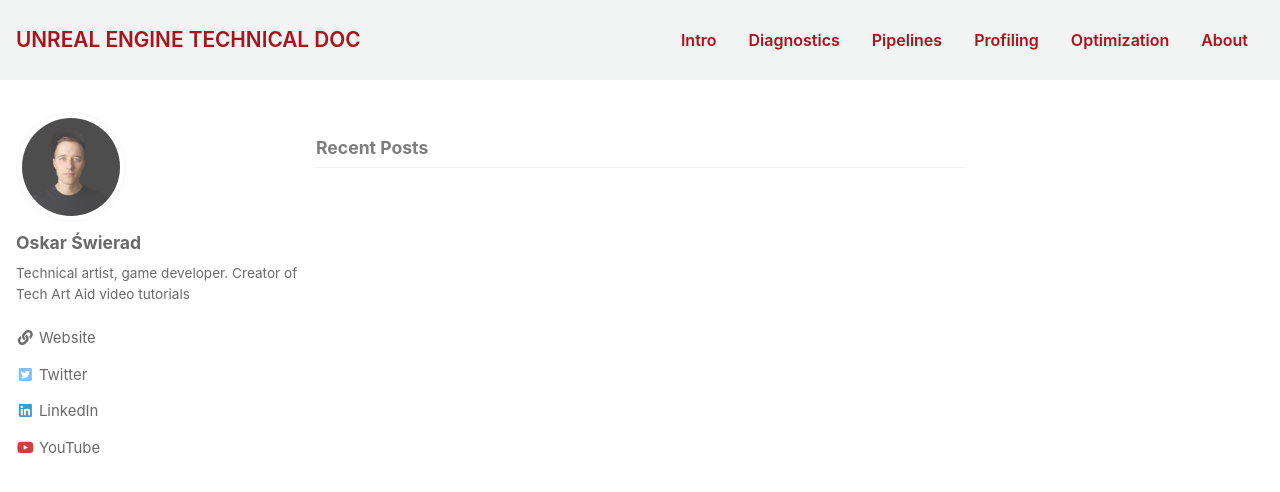
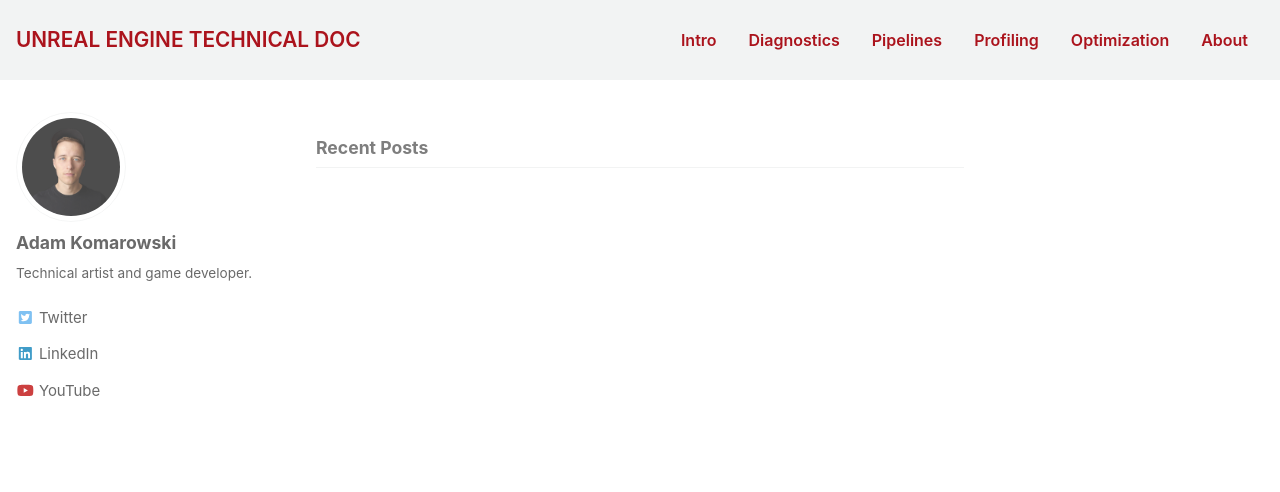
Before and after one commit to AdamKomarowski/unrealtechart, a Jekyll site: the page built from index.html, in a window 1280 px wide and 900 px high. Shown: the top 492 px of the window. Built offline with Jekyll 4.4.1, drawn with Linux system fonts in a browser that asks for light colours; nearby versions of some CDN libraries.

Commit message:
Update _config.yml

```diff
--- a/_config.yml
+++ b/_config.yml
@@ -97,12 +97,12 @@
 
 # Site Author
 author:
-  name             : "Oskar Świerad"
+  name             : "Adam Komarowski"
   avatar           : "assets/images/taa_logo.png"
-  bio              : Technical artist, game developer. Creator of <a href="https://youtube.com/c/TechArtAid">Tech Art Aid</a> video tutorials
+  bio              : Technical artist and game developer.
   location         :
   email            :
-  uri              : "https://techartaid.com"
+  uri              :
   bitbucket        :
   codepen          :
   dribbble         :
@@ -115,17 +115,17 @@
   keybase          :
   instagram        :
   lastfm           :
-  linkedin         : "oswierad"
+  linkedin         : "adam-komarowski"
   pinterest        :
   soundcloud       :
   stackoverflow    : # "123456/username" (the last part of your profile url, e.g. https://stackoverflow.com/users/123456/username)
   steam            : # "steamId" (the last part of your profile url, e.g. https://steamcommunity.com/id/steamId/)
   tumblr           :
-  twitter          : "TechArtAid"
+  twitter          : "Adam67955228"
   vine             :
   weibo            :
   xing             :
-  youtube          : "https://youtube.com/c/TechArtAid"
+  youtube          : "https://www.youtube.com/@adamkomarowski5690"
 
 
 # Reading Files
```
